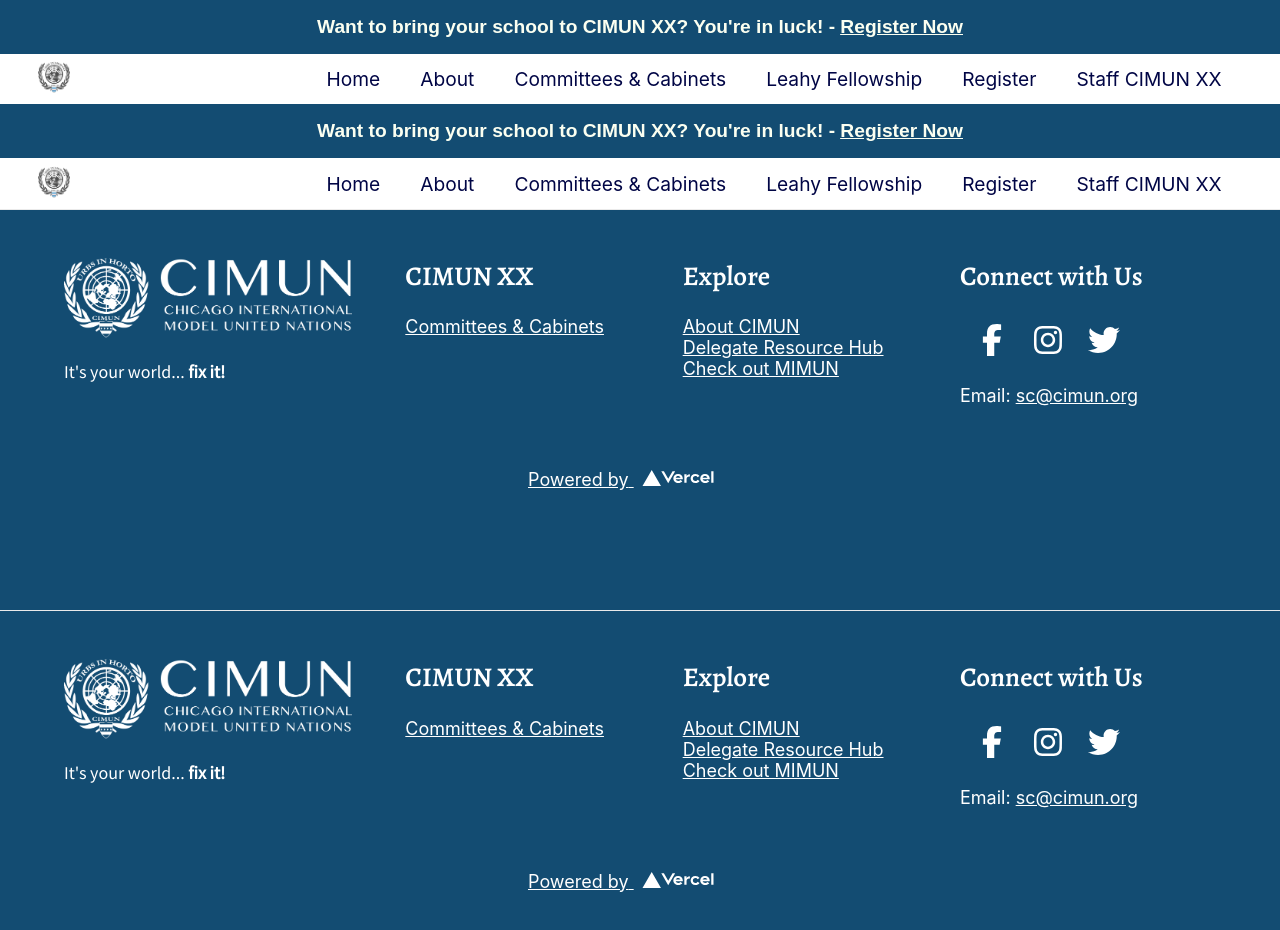
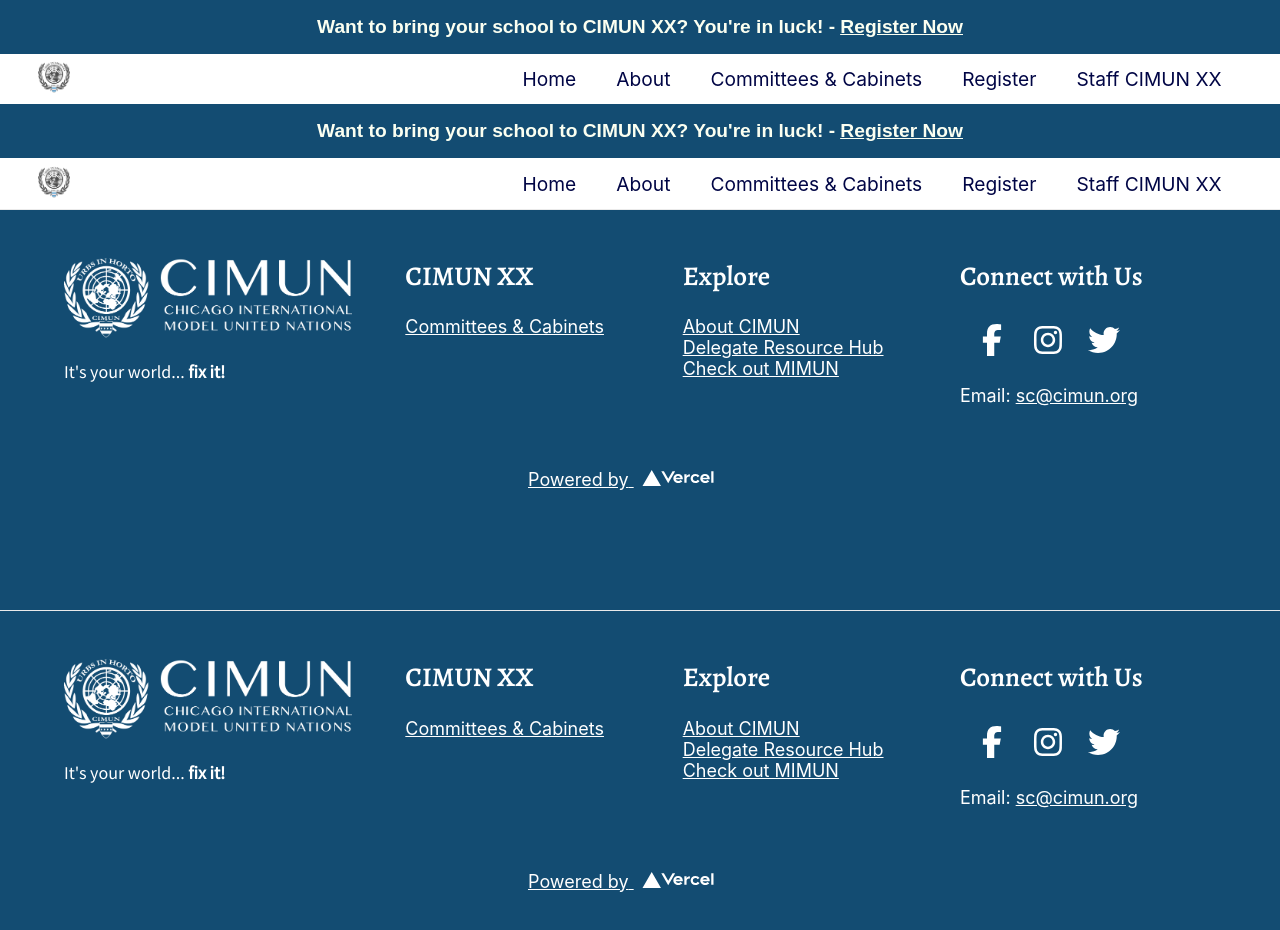
Before and after one commit to Model-UN/cimun-web, a Next.js app: page /layout in a window 1280 px wide. Shown: the top 930 px of the page. Built offline with nearby package versions, Linux system fonts and the light colour scheme.

Commit message:
Remove Last Year's Leahy (#119)
* y'know there's just no reason to keep an outdated form up

```diff
--- a/components/headerNav/index.tsx
+++ b/components/headerNav/index.tsx
@@ -64,11 +64,6 @@ const HeaderNav = () => {
           </ListItem>
         </Link> */}
           <ListItem>
-            <Anchor href="https://forms.gle/pRseknBXa8EzTmuD9" target="_blank">
-              Leahy Fellowship
-            </Anchor>
-          </ListItem>
-          <ListItem>
             <Link href="/school-registration" passHref legacyBehavior>
               <Anchor>Register</Anchor>
             </Link>
@@ -116,14 +111,6 @@ const HeaderNav = () => {
             {/*    <Anchor>The CIMUN Chronicle</Anchor> */}
             {/*  </BurgerListItem> */}
             {/* </Link> */}
-            <BurgerListItem>
-              <Anchor
-                href="https://forms.gle/pRseknBXa8EzTmuD9"
-                target="_blank"
-              >
-                Leahy Fellowship
-              </Anchor>
-            </BurgerListItem>
             <BurgerSeparator />
             <BurgerListItem>
               <Link href="/school-registration" passHref legacyBehavior>
```
